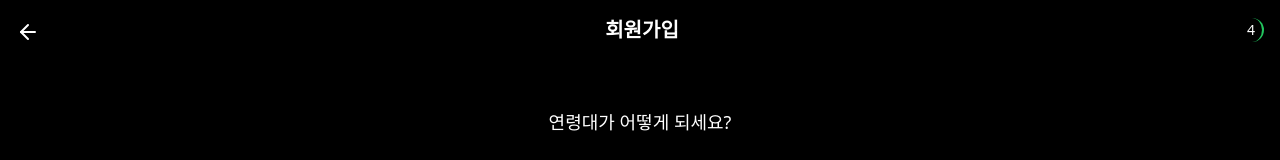
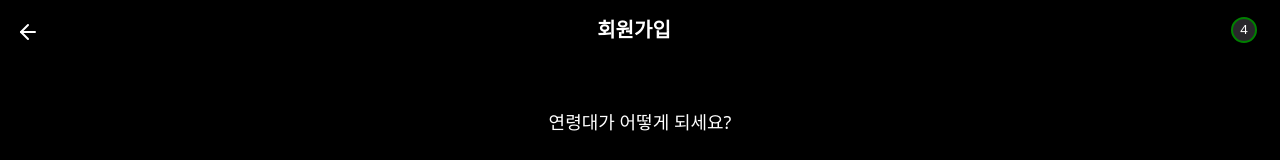
Before and after one commit to raon-code/apptitude-client, a React (Create React App) app: page /AgeSelection in a window 1280 px wide. Shown: the top 160 px of the page. Built offline with nearby package versions, Linux system fonts and the light colour scheme.

Commit message:
[feat] 개인설정 process 수정

```diff
--- a/src/pages/AgeSelection.jsx
+++ b/src/pages/AgeSelection.jsx
@@ -53,11 +53,22 @@ const AgeSelection = () => {
       <div className='flex justify-between items-center px-4 py-2 w-full'>
         <Back backClick={() => navigate('/CategorySelection')} />
         <h2 className='ml-7 mt-2 mb-2 text-xl font-bold'>회원가입</h2>
-        <div className='relative w-6 h-6'>
-          <div className='absolute inset-0 flex items-center justify-center border-r-2 border-green-500 rounded-full'>
-            <span className='text-sm text-white'>4</span>
-          </div>
-        </div>
+        <svg width='40' height='40'>
+          <circle
+            cx='20'
+            cy='20'
+            r='12'
+            stroke='green'
+            strokeWidth='2'
+            fill='#28272B'
+            strokeDasharray='75.36'
+            strokeDashoffset='0'
+            transform='rotate(-90 20 20)'
+          />
+          <text x='16.2' y='24' fontSize='13' fill='white'>
+            4
+          </text>
+        </svg>
       </div>
       <h1 className='mt-12 mb-10 text-lg'>연령대가 어떻게 되세요?</h1>
       <div className='grid grid-cols-2 gap-4 mt-2 max-w-screen-md'>
--- a/src/pages/CategorySelection.jsx
+++ b/src/pages/CategorySelection.jsx
@@ -95,11 +95,22 @@ export default function CategorySelection() {
       <div className='flex justify-between items-center px-4 py-2 w-full'>
         <Back backClick={() => navigate('/GenderSelection')} />
         <h2 className='ml-7 mt-2 mb-2 text-xl font-bold'>회원가입</h2>
-        <div className='relative w-6 h-6'>
-          <div className='absolute inset-0 flex items-center justify-center border-r-2 border-green-500 rounded-full'>
-            <span className='text-sm text-white'>3</span>
-          </div>
-        </div>
+        <svg width='40' height='40'>
+          <circle
+            cx='20'
+            cy='20'
+            r='12'
+            stroke='green'
+            strokeWidth='2'
+            fill='#28272B'
+            strokeDasharray='56.52'
+            strokeDashoffset='0'
+            transform='rotate(-90 20 20)'
+          />
+          <text x='16.2' y='24' fontSize='13' fill='white'>
+            3
+          </text>
+        </svg>
       </div>
 
       <h1 className='mt-6 mb-4 text-lg'>소속을 알려주세요</h1>
--- a/src/pages/GenderSelection.jsx
+++ b/src/pages/GenderSelection.jsx
@@ -76,11 +76,22 @@ export default function GenderSelection() {
       <div className='flex justify-between items-center px-4 py-2 w-full'>
         <Back backClick={() => navigate('/Profile')} />
         <h2 className='ml-7 mt-2 mb-2 text-xl font-bold'>회원가입</h2>
-        <div className='relative w-6 h-6'>
-          <div className='absolute inset-0 flex items-center justify-center border-r-2 border-green-500 rounded-full'>
-            <span className='text-sm text-white'>2</span>
-          </div>
-        </div>
+        <svg width='40' height='40'>
+          <circle
+            cx='20'
+            cy='20'
+            r='12'
+            stroke='green'
+            strokeWidth='2'
+            fill='#28272B'
+            strokeDasharray='37.68'
+            strokeDashoffset='0'
+            transform='rotate(-90 20 20)'
+          />
+          <text x='16.2' y='24' fontSize='13' fill='white'>
+            2
+          </text>
+        </svg>
       </div>
 
       <h1 className='mt-20 mb-10 text-xl'>성별이 어떻게 되세요?</h1>
--- a/src/pages/Profile.jsx
+++ b/src/pages/Profile.jsx
@@ -105,11 +105,22 @@ const Profile = () => {
       <div className='flex justify-between items-center px-4 py-2 w-full'>
         <Back backClick={() => navigate('/')} />
         <h2 className='ml-7 mt-2 mb-2 text-xl font-bold'>회원가입</h2>
-        <div className='relative w-6 h-6'>
-          <div className='absolute inset-0 flex items-center justify-center border-r-2 border-green-500 rounded-full'>
-            <span className='text-sm text-white'>1</span>
-          </div>
-        </div>
+        <svg width='40' height='40'>
+          <circle
+            cx='20'
+            cy='20'
+            r='12'
+            stroke='green'
+            strokeWidth='2'
+            fill='#28272B'
+            strokeDasharray='75.36'
+            strokeDashoffset='56.52'
+            transform='rotate(-90 20 20)'
+          />
+          <text x='16.2' y='24' fontSize='13' fill='white'>
+            1
+          </text>
+        </svg>
       </div>
 
       <div className='mt-8 mb-8 text-white text-xl font-weight:500'>
```
